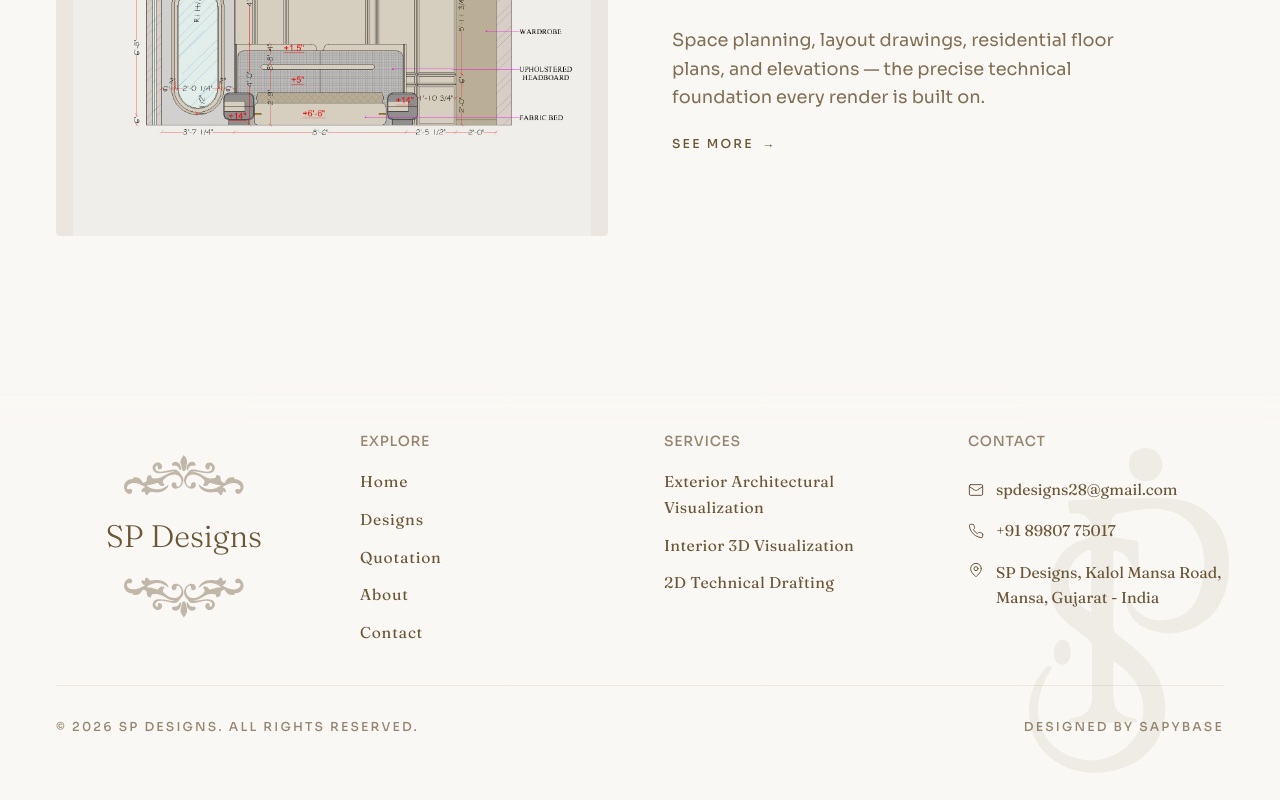
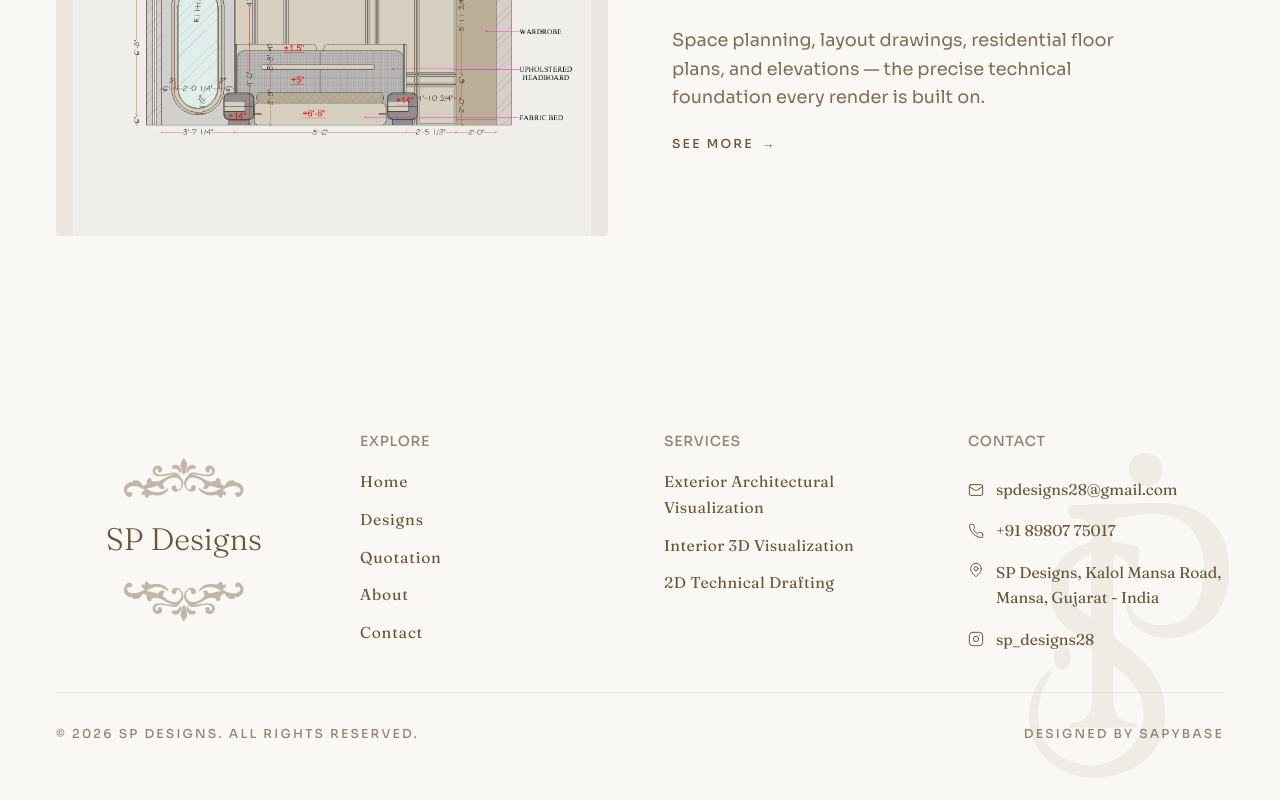
Before and after one commit to ayushsatvara1012/SP_Design, a Next.js app: page / in a window 1280 px wide. Shown: the part 4172-4972 px from the top of the page. Built offline with nearby package versions, Linux system fonts and the light colour scheme; no server answers.

Commit message:
Add Instagram profile link to the footer

```diff
--- a/src/components/common/Footer.tsx
+++ b/src/components/common/Footer.tsx
@@ -136,6 +136,24 @@
                   SP Designs, Kalol Mansa Road, Mansa, Gujarat - India
                 </p>
               </div>
+
+              <div className="flex items-center gap-3">
+                <span className="text-ink shrink-0" aria-hidden>
+                  <svg xmlns="http://www.w3.org/2000/svg" viewBox="0 0 24 24" fill="none" stroke="currentColor" strokeWidth="1.5" strokeLinecap="round" strokeLinejoin="round" className="w-4 h-4">
+                    <rect width="20" height="20" x="2" y="2" rx="5" ry="5" />
+                    <path d="M16 11.37A4 4 0 1 1 12.63 8 4 4 0 0 1 16 11.37z" />
+                    <line x1="17.5" x2="17.51" y1="6.5" y2="6.5" />
+                  </svg>
+                </span>
+                <a
+                  href="https://www.instagram.com/sp_designs28?utm_source=qr&igsh=MWUwdTJobTh6eTZpeA=="
+                  target="_blank"
+                  rel="noopener noreferrer"
+                  className="font-display text-[clamp(0.875rem,0.82rem+0.2vw,1.0625rem)] font-medium text-ink block transition-colors hover:text-ink/70"
+                >
+                  sp_designs28
+                </a>
+              </div>
             </div>
           </nav>
         </motion.div>
```
